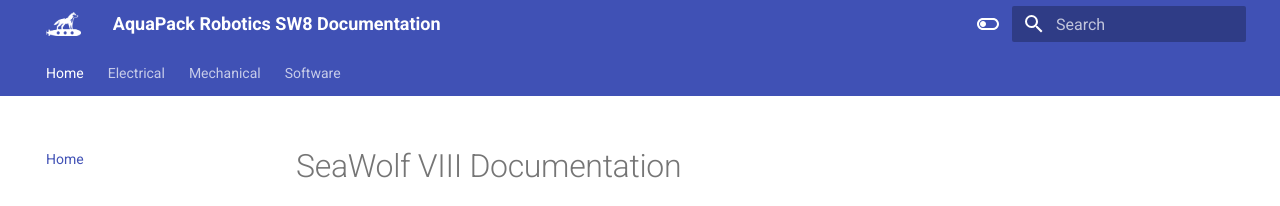
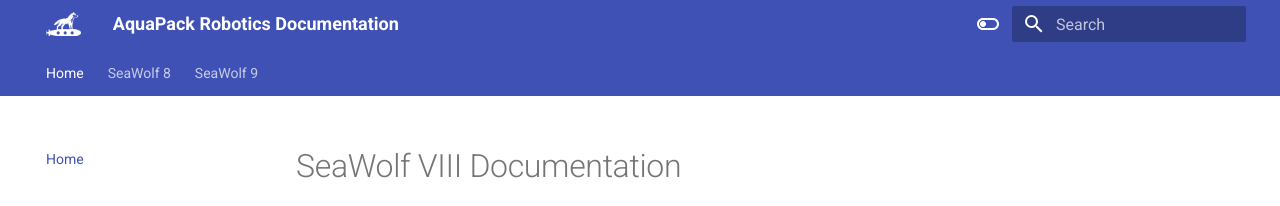
Before and after one commit to ncsurobotics/Documentation, an MkDocs documentation site: the page built from docs/index.md, in a window 1280 px wide. Shown: the top 206 px of the page. Built offline with MkDocs 1.6.1 and Material for MkDocs 9.7.7, drawn with Linux system fonts in a browser that asks for light colours.

Commit message:
Add gitignore, add links to sw8 and sw9 in mkdocs.yml

```diff
--- a/mkdocs.yml
+++ b/mkdocs.yml
@@ -1,4 +1,4 @@
-site_name: AquaPack Robotics SW8 Documentation
+site_name: AquaPack Robotics Documentation
 extra_css:
   - stylesheets/extra.css
 extra_javascript:
@@ -29,21 +29,23 @@
 copyright: AquaPack Robotics &copy; 2023 Released under <a id="footer-link" href="https://creativecommons.org/licenses/by-sa/4.0/">CC BY-SA 4.0</a>
 nav:
   - Home: index.md
-  - Electrical:
-    - Standards: electrical/standards.md
-    - Software Tools:
-      - Overview: electrical/software/overview.md
-      - KiCad User Guide: electrical/software/kicad.md
-      # TODO: User guides for KiCad, LTSpice, PSpice TI, Git. Spice sim guides need to include importing TI and non TI parts.
-      # TODO: User guides for CCS, Arduino for MSP430 with MB3hel fork of Energia
-    - Embedded Programming:
-      - Style Guide: electrical/embedded/styleguide.md
-    - Connectors:
-      - Crimped Connectors: electrical/connectors/crimping.md
-      - Soldered Connectors: electrical/connectors/soldering.md
-      - Fischers: electrical/connectors/fischers.md
-      - Waterproof Splicing: electrical/connectors/waterproof_splice.md
-  - Mechanical:
-    - Overview: mechanical/overview.md
-  - Software:
-    - Overview: software/overview.md
+#  - Electrical:
+#    - Standards: electrical/standards.md
+#    - Software Tools:
+#      - Overview: electrical/software/overview.md
+#      - KiCad User Guide: electrical/software/kicad.md
+#      # TODO: User guides for KiCad, LTSpice, PSpice TI, Git. Spice sim guides need to include importing TI and non TI parts.
+#      # TODO: User guides for CCS, Arduino for MSP430 with MB3hel fork of Energia
+#    - Embedded Programming:
+#      - Style Guide: electrical/embedded/styleguide.md
+#    - Connectors:
+#      - Crimped Connectors: electrical/connectors/crimping.md
+#      - Soldered Connectors: electrical/connectors/soldering.md
+#      - Fischers: electrical/connectors/fischers.md
+#      - Waterproof Splicing: electrical/connectors/waterproof_splice.md
+#  - Mechanical:
+#    - Overview: mechanical/overview.md
+#  - Software:
+#    - Overview: software/overview.md
+  - SeaWolf 8: https://ncsurobotics.github.io/SW8-Documentation/
+  - SeaWolf 9: https://ncsurobotics.github.io/SW9-Documentation/
```
Also changed, not shown: 1 other file.
